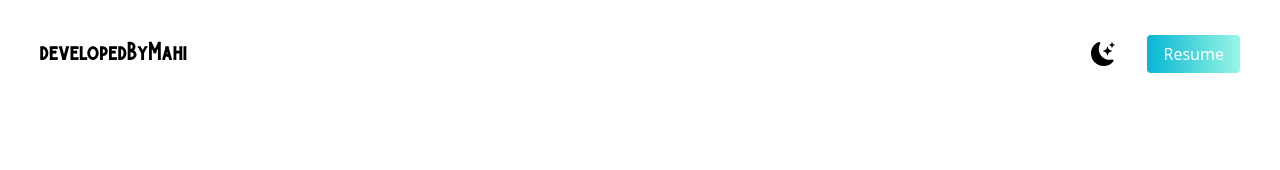
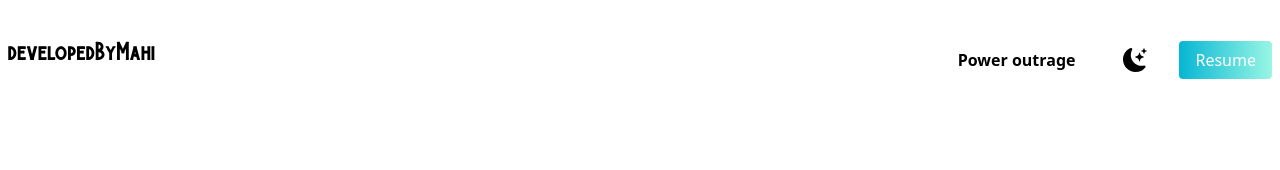
Before and after one commit to mahima98/mauritius-power-outage, a Next.js app: page / in a window 1280 px wide. Shown: the top 170 px of the page. Built offline with nearby package versions, Linux system fonts and the light colour scheme.

Commit message:
Moved header to layout component

```diff
--- /dev/null
+++ b/components/Header.tsx
@@ -0,0 +1,47 @@
+import Link from "next/link";
+import { BsFillMoonStarsFill } from "react-icons/bs";
+import { HiOutlineLightBulb } from "react-icons/hi";
+
+export default function Header({ darkMode, setDarkMode }: any) {
+  return (
+    <nav className="py-10 mb-12 md:mb-6 flex justify-between px-2 max-w-7xl  mx-auto">
+      <Link href="/">
+        <h1 className="cursor-pointer text-xl font-semibold font-burtons">
+          developedByMahi
+        </h1>
+      </Link>
+      <ul className="flex items-center gap-8">
+        <li className="px-4 py-2 rounded hover:bg-gray-100">
+          <Link href="/powerOutrage">
+            <a className="font-semibold">Power outrage</a>
+          </Link>
+        </li>
+        {!darkMode && (
+          <li>
+            <BsFillMoonStarsFill
+              onClick={() => setDarkMode(!darkMode)}
+              className="cursor-pointer text-2xl"
+            />
+          </li>
+        )}
+        {darkMode && (
+          <li className="dark:text-white">
+            <HiOutlineLightBulb
+              onClick={() => setDarkMode(!darkMode)}
+              className="cursor-pointer text-3xl"
+            />
+          </li>
+        )}
+
+        <li>
+          <a
+            href="#"
+            className="bg-gradient-to-r from-cyan-500 to-teal-200 text-white dark:text-gray-800 px-4 py-2 rounded"
+          >
+            Resume
+          </a>
+        </li>
+      </ul>
+    </nav>
+  );
+}
--- /dev/null
+++ b/components/Layout.tsx
@@ -0,0 +1,13 @@
+import { useState } from "react";
+import Header from "./Header";
+
+export default function Layout({ children }: any) {
+  const [darkMode, setDarkMode] = useState(false);
+
+  return (
+    <div className={darkMode ? "dark" : ""}>
+      <Header darkMode={darkMode} setDarkMode={setDarkMode} />
+      <main>{children}</main>
+    </div>
+  );
+}
--- a/pages/_app.tsx
+++ b/pages/_app.tsx
@@ -1,8 +1,13 @@
-import '../styles/globals.css'
-import type { AppProps } from 'next/app'
+import "../styles/globals.css";
+import type { AppProps } from "next/app";
+import Layout from "../components/Layout";
 
 function MyApp({ Component, pageProps }: AppProps) {
-  return <Component {...pageProps} />
+  return (
+    <Layout>
+      <Component {...pageProps} />
+    </Layout>
+  );
 }
 
-export default MyApp
+export default MyApp;
--- a/pages/index.tsx
+++ b/pages/index.tsx
@@ -2,6 +2,7 @@ import type { NextPage } from "next";
 import { useState } from "react";
 import Head from "next/head";
 import Image from "next/image";
+
 import myPic from "../public/mypic.png";
 import design1 from "../public/img-1.jpg";
 import design2 from "../public/img-2.jpg";
@@ -14,49 +15,18 @@ import {
   AiFillLinkedin,
   AiFillYoutube,
 } from "react-icons/ai";
+import Header from "../components/Header";
 
 const Home: NextPage = () => {
   const [darkMode, setDarkMode] = useState(false);
   return (
-    <div className={darkMode ? "dark" : ""}>
+    <>
       <Head>
         <title>Mahima ramgolam</title>
         <link rel="icon" href="/favicon.ico" />
       </Head>
       <main className="px-8 w-full dark:bg-gray-600">
         <section className="flex flex-col justify-center items-center max-w-7xl mx-auto">
-          <nav className="py-10 mb-12 md:mb-6 flex justify-between px-2 w-full">
-            <h1 className="text-xl font-semibold font-burtons">
-              developedByMahi
-            </h1>
-            <ul className="flex items-center gap-8">
-              {!darkMode && (
-                <li>
-                  <BsFillMoonStarsFill
-                    onClick={() => setDarkMode(!darkMode)}
-                    className="cursor-pointer text-2xl"
-                  />
-                </li>
-              )}
-              {darkMode && (
-                <li className="dark:text-white">
-                  <HiOutlineLightBulb
-                    onClick={() => setDarkMode(!darkMode)}
-                    className="cursor-pointer text-3xl"
-                  />
-                </li>
-              )}
-
-              <li>
-                <a
-                  href="#"
-                  className="bg-gradient-to-r from-cyan-500 to-teal-200 text-white dark:text-gray-800 px-4 py-2 rounded"
-                >
-                  Resume
-                </a>
-              </li>
-            </ul>
-          </nav>
           <div className="p-10 text-center prose ">
             <h2 className="text-4xl text-teal-600 dark:text-black font-medium tracking-tight mb-4 md:mb-2">
               Mahima Ramgolam
@@ -206,7 +176,7 @@ const Home: NextPage = () => {
           </div>
         </section>
       </main>
-    </div>
+    </>
   );
 };
 
--- /dev/null
+++ b/pages/powerOutrage.tsx
@@ -0,0 +1,5 @@
+function powerOutrage() {
+  return <div></div>;
+}
+
+export default powerOutrage;
```
